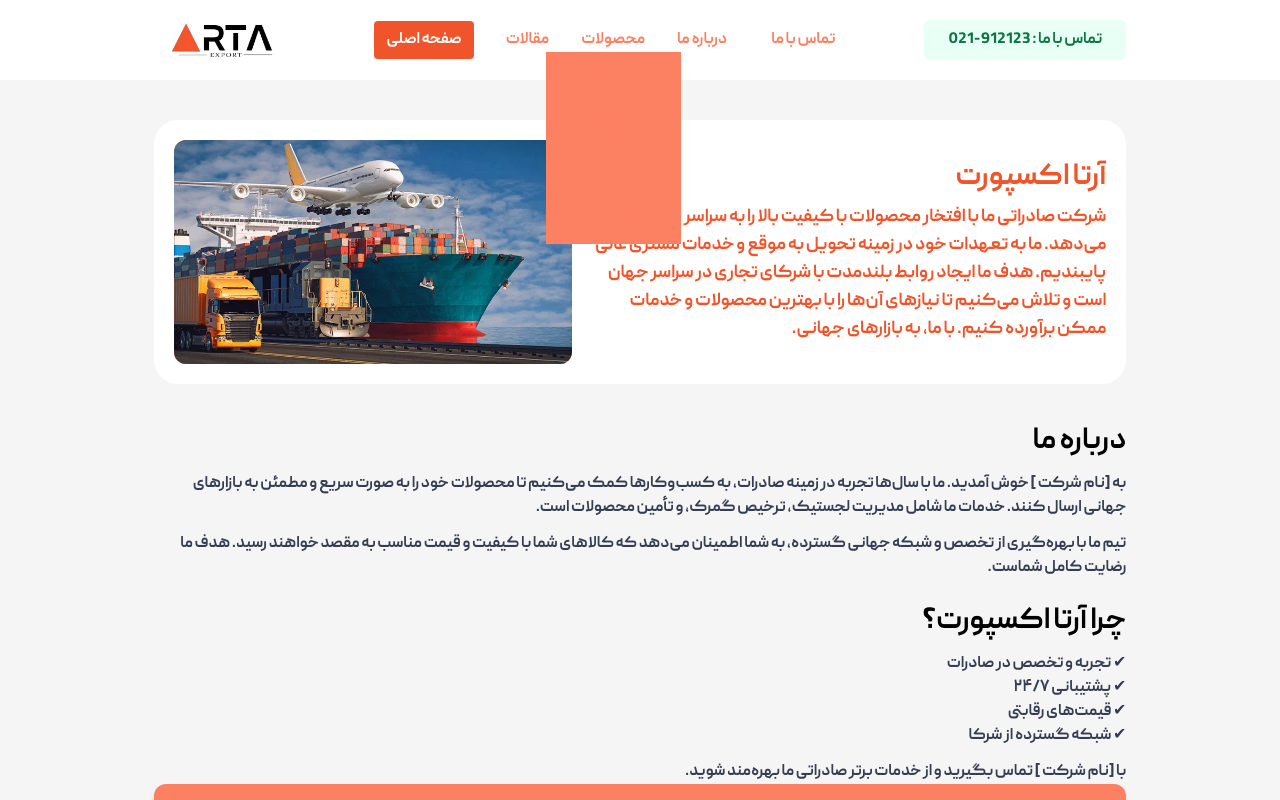
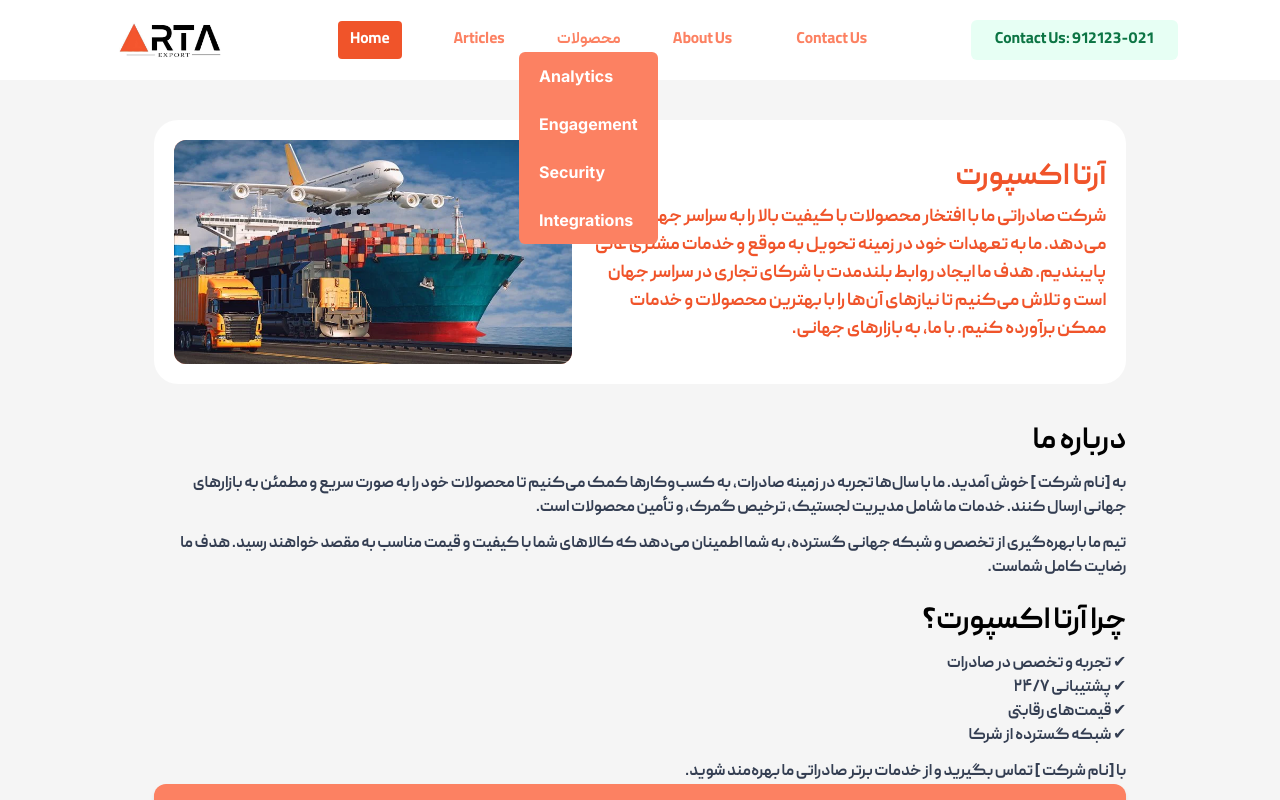
Before and after one commit to MianajiAli/next-sherkati, a Next.js app: page / in a window 1280 px wide. Both pictures are taken after a click on the button "محصولات". Shown: the top 800 px of the page. Built offline with nearby package versions, Linux system fonts and the light colour scheme.

Commit message:
Add : animation to navbar

```diff
--- a/components/Navbar.tsx
+++ b/components/Navbar.tsx
@@ -1,26 +1,25 @@
 import Link from "next/link";
 import Product from "./TestNavbar";
+
 const Navbar = () => {
 	return (
 		<nav
-
-			className="w-full h-20 bg-back2 text-secondary flex flex-row justify-between items-center px-5 md:px-[5%] lg:px-[12%]"
+			className="w-full h-20 bg-back2 text-secondary flex flex-row justify-between items-center px-5 md:px-[3%] lg:px-[8%]"
 		>
 			<div className="relative flex flex-row justify-center items-center gap-1 h-18">
 				<img src="/images/logo.png" className="w-36" alt="" />
 			</div>
 
 			<div className="flex flex-row justify-center items-center gap-7">
-
-				<ul className="md:flex gap-5 hidden">
+				<ul className="lg:flex gap-5 xl:gap-10 hidden">
 					<li>
 						<Link href="/">
-							<span className="bg-primary text-back2 px-3 py-2 rounded cursor-pointer">صفحه اصلی</span>
+							<span className="bg-primary text-back2 px-3 py-2 rounded cursor-pointer">Home</span>
 						</Link>
 					</li>
 					<li>
 						<Link href="/">
-							<span className="px-3 py-2 rounded cursor-pointer">مقالات</span>
+							<span className="px-3 py-2 rounded cursor-pointer">Articles</span>
 						</Link>
 					</li>
 					<li>
@@ -28,20 +27,19 @@
 					</li>
 					<li>
 						<Link href="/">
-							<span className="px-3 py-2 rounded cursor-pointer">درباره ما</span>
+							<span className="px-3 py-2 rounded cursor-pointer">About Us</span>
 						</Link>
 					</li>
 					<li>
 						<Link href="/">
-							<span className="px-3 py-2 rounded cursor-pointer">تماس با ما</span>
+							<span className="px-3 py-2 rounded cursor-pointer">Contact Us</span>
 						</Link>
 					</li>
 				</ul>
 			</div>
 
-
 			<button className="py-2 px-6 rounded-md bg-success1 text-success2">
-				تماس با ما :  912123-021
+				Contact Us:  912123-021
 			</button>
 		</nav>
 	);
--- a/components/TestNavbar.tsx
+++ b/components/TestNavbar.tsx
@@ -1,15 +1,24 @@
-import { Popover, PopoverButton, PopoverPanel } from '@headlessui/react'
+import { Popover, PopoverButton, PopoverPanel, Transition } from '@headlessui/react'
 
 export default function Product() {
     return (
         <Popover className="relative ">
             <PopoverButton>محصولات</PopoverButton>
-            <PopoverPanel anchor="bottom" className="flex flex-col bg-secondary text-secondary m-0 focus:outline-none border-0">
-                <a href="/analytics" className='py-3 px-5'>Analytics</a>
-                <a href="/engagement" className='py-3 px-5'>Engagement</a>
-                <a href="/security" className='py-3 px-5'>Security</a>
-                <a href="/integrations" className='py-3 px-5'>Integrations</a>
-            </PopoverPanel>
+            <Transition
+                enter="transition duration-100 ease-out"
+                enterFrom="transform scale-95 opacity-0"
+                enterTo="transform scale-100 opacity-100"
+                leave="transition duration-75 ease-out"
+                leaveFrom="transform scale-100 opacity-100"
+                leaveTo="transform scale-95 opacity-0"
+            >
+                <PopoverPanel anchor="bottom" className="flex flex-col bg-secondary text-back2 rounded-md font-bold m-0 focus:outline-none border-0">
+                    <a href="/analytics" className='py-3 px-5'>Analytics</a>
+                    <a href="/engagement" className='py-3 px-5'>Engagement</a>
+                    <a href="/security" className='py-3 px-5'>Security</a>
+                    <a href="/integrations" className='py-3 px-5'>Integrations</a>
+                </PopoverPanel>
+            </Transition>
         </Popover>
     )
 }
```
